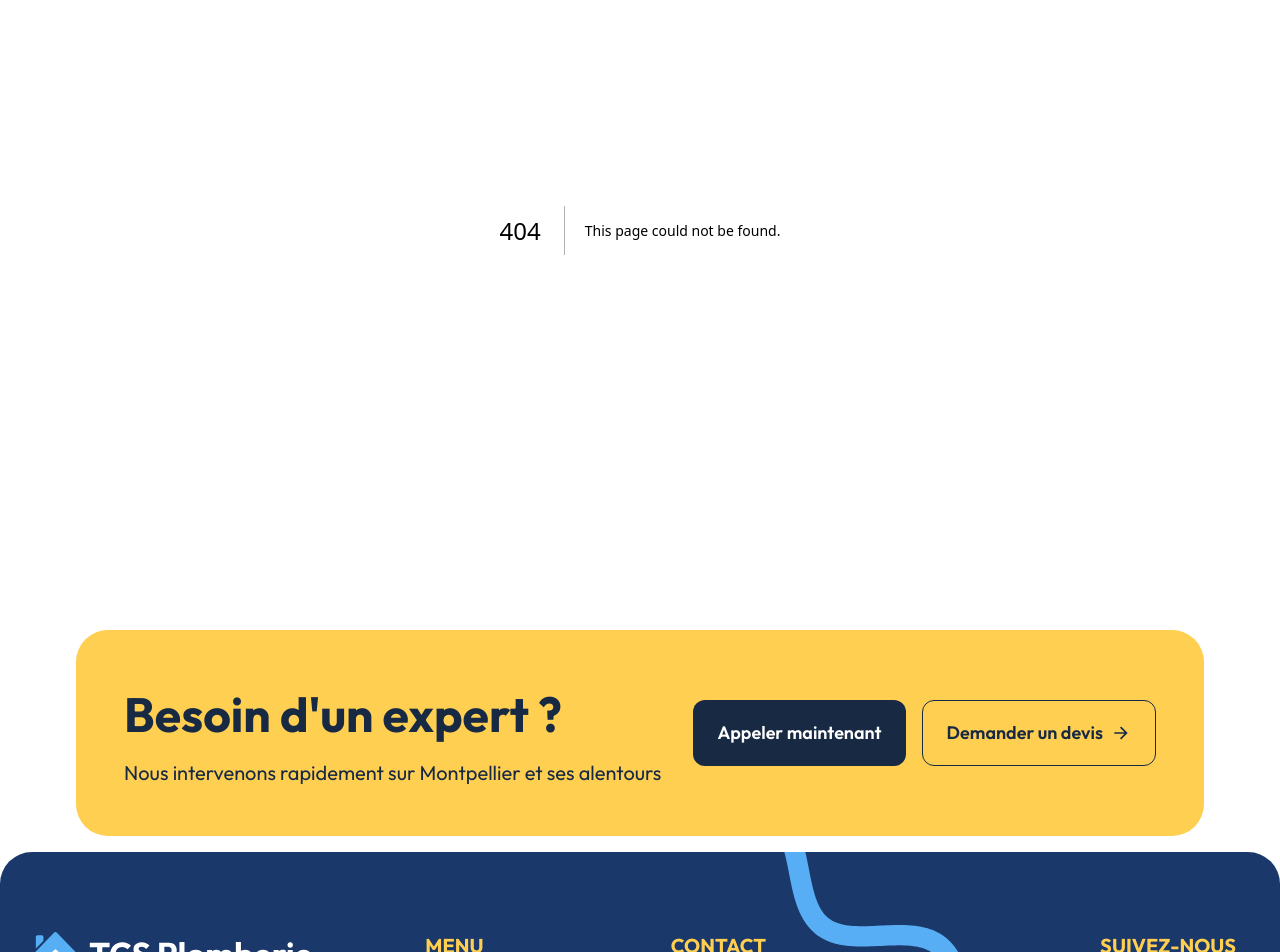
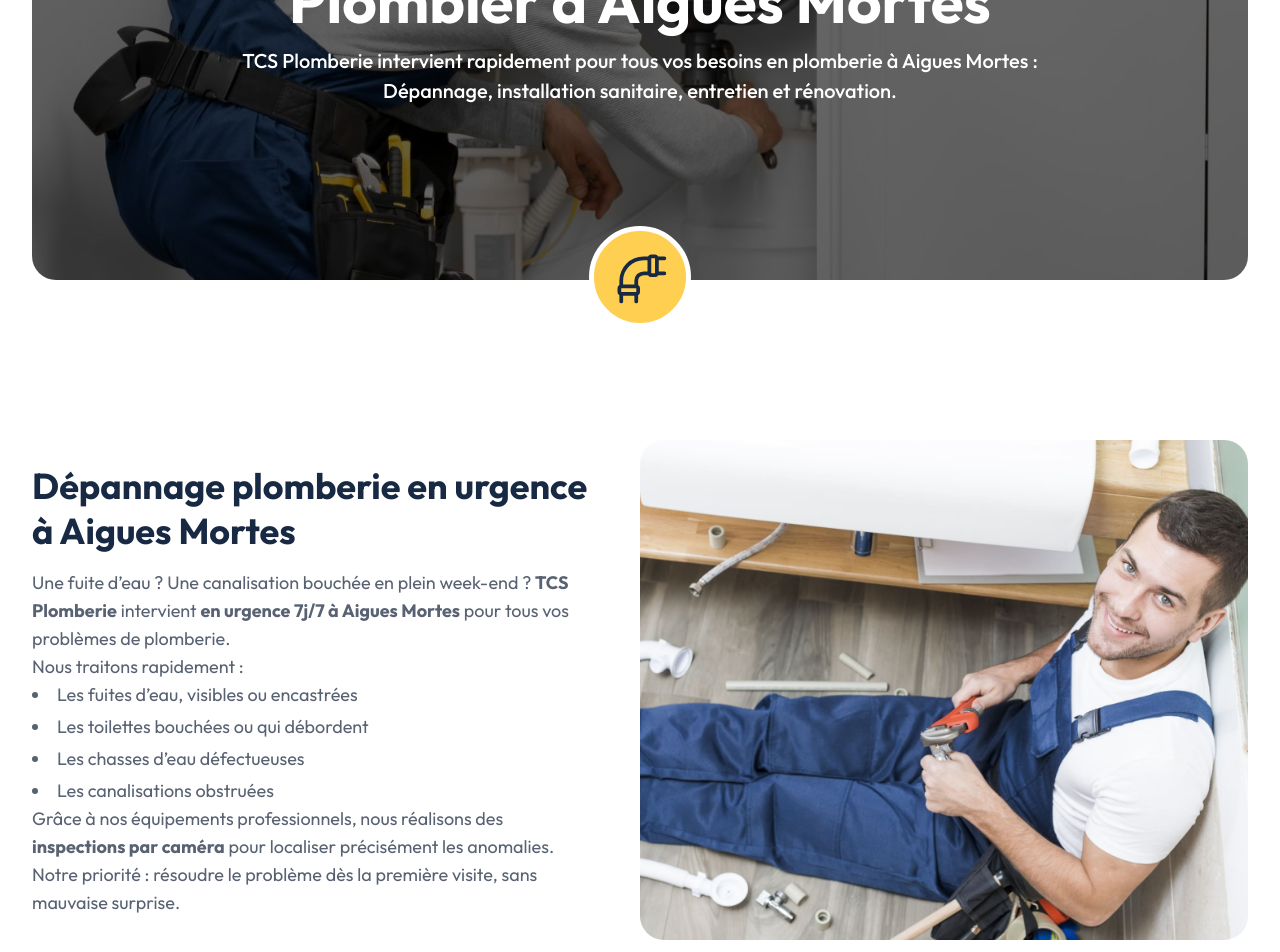
Before and after one commit to DylannDev/tcs-plomberie, a Next.js app: page /plomberie/aigues-mortes in a window 1280 px wide. Before the commit this address had no page. Shown: the part 348-1300 px from the top of the page. Built offline with nearby package versions, Linux system fonts and the light colour scheme.

Commit message:
🚧  Build section of seo pages for plumber service

```diff
--- /dev/null
+++ b/src/app/plomberie/[city]/page.tsx
@@ -0,0 +1,102 @@
+import Image from "next/image";
+import { Typography } from "@/src/components/ui/typography";
+import { MetaHead } from "@/src/components/ui/meta-head";
+import { PiPipe } from "react-icons/pi";
+import { sectionsPlomberie } from "@/src/data";
+
+interface CityPageProps {
+  params: {
+    city: string;
+  };
+}
+
+function capitalizeCity(city: string): string {
+  return city
+    .split("-")
+    .map((word) => word.charAt(0).toUpperCase() + word.slice(1))
+    .join(" ");
+}
+
+export default async function CityPage({ params }: CityPageProps) {
+  const city = capitalizeCity(params.city);
+  const title = `Plombier à ${city} - Dépannage plomberie 7j/7 | TCS Plomberie`;
+  const description = `Besoin d'un plombier à ${city} ? Intervention rapide, devis gratuit. TCS Plomberie intervient 7j/7 pour tous vos besoins en plomberie, chauffage et climatisation.`;
+
+  return (
+    <>
+      <MetaHead title={title} description={description} />
+      <main className="relative max-w-7xl mx-auto px-4 sm:px-6 lg:px-8 pb-12">
+        <div className="relative w-full aspect-square max-h-[350px] md:aspect-square md:max-h-[450px] mb-12">
+          <Image
+            src="/plombier-8.jpg"
+            alt={`Plombier à ${city}`}
+            fill
+            className="object-cover brightness-40 rounded-3xl"
+            priority
+          />
+          <div className="absolute -bottom-12 left-0 right-0 flex justify-center z-20">
+            <div className="bg-yellow rounded-full border-5 border-white p-4">
+              <PiPipe className="text-black text-6xl" />
+            </div>
+          </div>
+          <div className="relative z-10 flex flex-col items-center justify-center h-full">
+            <Typography
+              as="h1"
+              variant="6xl"
+              weight="bold"
+              className="text-center text-white"
+            >
+              Plombier à {city}
+            </Typography>
+            <Typography
+              as="p"
+              variant="xl"
+              weight="medium"
+              className="text-center mb-12 text-white"
+            >
+              TCS Plomberie intervient rapidement pour tous vos besoins en
+              plomberie à {city} : <br /> Dépannage, installation sanitaire,
+              entretien et rénovation.
+            </Typography>
+          </div>
+        </div>
+
+        <div className="flex flex-col gap-16 md:gap-28 py-28">
+          {sectionsPlomberie.map((section, index) => (
+            <div
+              key={index}
+              className={`flex flex-col ${
+                index % 2 === 0 ? "md:flex-row" : "md:flex-row-reverse"
+              } gap-10 items-center`}
+            >
+              <div className="flex-1">
+                <Typography
+                  as="h2"
+                  variant="4xl"
+                  weight="bold"
+                  lineHeight="tight"
+                  className="mb-4 text-black"
+                >
+                  {section.title(city)}
+                </Typography>
+                <div
+                  className="text-lg text-dark-gray rich-text"
+                  dangerouslySetInnerHTML={{ __html: section.content(city) }}
+                />
+              </div>
+              <div className="w-full md:w-1/2 relative aspect-square max-h-[300px] md:aspect-square md:max-h-[500px]">
+                <Image
+                  src={section.image}
+                  alt={`${section.title} à ${city}`}
+                  fill
+                  className="object-cover object-right rounded-3xl"
+                  priority={index === 0}
+                />
+              </div>
+            </div>
+          ))}
+        </div>
+      </main>
+    </>
+  );
+}
--- a/src/data/index.tsx
+++ b/src/data/index.tsx
@@ -290,3 +290,78 @@ export const cities = [
   "Lansargues",
   "Valergues",
 ];
+
+export const sectionsPlomberie = [
+  {
+    title: (city: string) => `Dépannage plomberie en urgence à ${city}`,
+    content: (city: string) => `
+      <p>Une fuite d’eau ? Une canalisation bouchée en plein week-end ? <strong>TCS Plomberie</strong> intervient <strong>en urgence 7j/7 à ${city}</strong> pour tous vos problèmes de plomberie.</p>
+      <p>Nous traitons rapidement :</p>
+      <ul class="list-disc list-inside space-y-1">
+        <li>Les fuites d’eau, visibles ou encastrées</li>
+        <li>Les toilettes bouchées ou qui débordent</li>
+        <li>Les chasses d’eau défectueuses</li>
+        <li>Les canalisations obstruées</li>
+      </ul>
+      <p>Grâce à nos équipements professionnels, nous réalisons des <strong>inspections par caméra</strong> pour localiser précisément les anomalies. Notre priorité : résoudre le problème dès la première visite, sans mauvaise surprise.</p>
+    `,
+    image: "/plombier-1.jpg",
+  },
+  {
+    title: (city: string) =>
+      `Installation de sanitaires et robinetterie à ${city}`,
+    content: (city: string) => `
+      <p>Vous rénovez une salle de bain ou une cuisine à ${city} ? Nous installons tous vos équipements sanitaires avec soin :</p>
+      <ul class="list-disc list-inside space-y-1">
+        <li>Lavabos, éviers, robinetterie design</li>
+        <li>Colonnes de douche, baignoires et WC suspendus</li>
+        <li>Systèmes de filtration ou traitement d’eau</li>
+      </ul>
+      <p>Nous assurons aussi les <strong>raccordements</strong>, les <strong>réseaux d’évacuation</strong>, et vous conseillons sur des <strong>solutions éco-responsables</strong> comme les systèmes de récupération d’eau de pluie.</p>
+    `,
+    image: "/plombier-2.jpg",
+  },
+  {
+    title: (city: string) =>
+      `Entretien et remplacement de chauffe-eau à ${city}`,
+    content: (city: string) => `
+      <p>Un ballon d’eau chaude qui faiblit ? Une panne soudaine ? À ${city}, nous intervenons rapidement pour :</p>
+      <ul class="list-disc list-inside space-y-1">
+        <li>L’entretien de chauffe-eau (gaz, électrique, thermodynamique)</li>
+        <li>Le détartrage et la vérification des raccords</li>
+        <li>Le remplacement complet de l’appareil</li>
+      </ul>
+      <p>Un <strong>entretien régulier</strong> permet de faire des <strong>économies d’énergie</strong> et d’éviter les pannes coûteuses. Nous vous guidons aussi sur le modèle le plus adapté à votre logement.</p>
+    `,
+    image: "/plombier-3.jpg",
+  },
+  {
+    title: (city: string) =>
+      `Travaux de plomberie sur mesure et rénovation à ${city}`,
+    content: (city: string) => `
+      <p>Vous rénovez un bien ou réalisez une extension à ${city} ? Nous créons ou modernisons tout votre réseau de plomberie :</p>
+      <ul class="list-disc list-inside space-y-1">
+        <li>Pose de nouveaux tuyaux et remplacement des anciens</li>
+        <li>Création de circuits d’alimentation ou d’évacuation</li>
+        <li>Installation de pompes de relevage ou systèmes d’épuration</li>
+        <li>Gestion des eaux usées et drainage extérieur</li>
+      </ul>
+      <p>Chaque chantier est mené avec rigueur et respect des normes. <strong>Nous vous accompagnons de A à Z</strong> pour une installation fiable, pérenne et discrète.</p>
+    `,
+    image: "/plombier-4.jpg",
+  },
+  {
+    title: (city: string) => `Pourquoi faire appel à TCS Plomberie à ${city} ?`,
+    content: (city: string) => `
+      <p>Faire appel à <strong>TCS Plomberie</strong>, c’est choisir un artisan local fiable à ${city}, reconnu pour son professionnalisme et sa disponibilité.</p>
+      <p>Nous nous engageons sur :</p>
+      <ul class="list-disc list-inside space-y-1">
+        <li><strong>La réactivité</strong> – intervention possible dans la journée</li>
+        <li><strong>La transparence</strong> – devis clair, pas de frais cachés</li>
+        <li><strong>La qualité</strong> – matériel pro, finitions propres, délais respectés</li>
+      </ul>
+      <p>Nos clients à ${city} nous recommandent pour notre sérieux, notre ponctualité et notre accompagnement de bout en bout.</p>
+    `,
+    image: "/plombier-5.jpg",
+  },
+];
```
